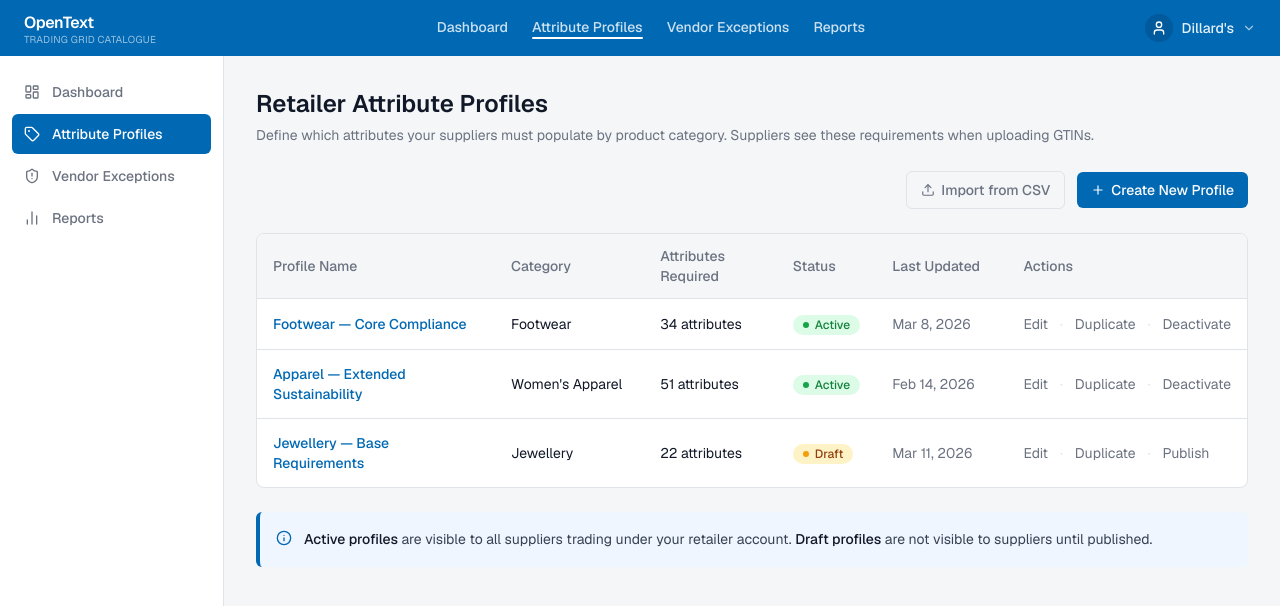
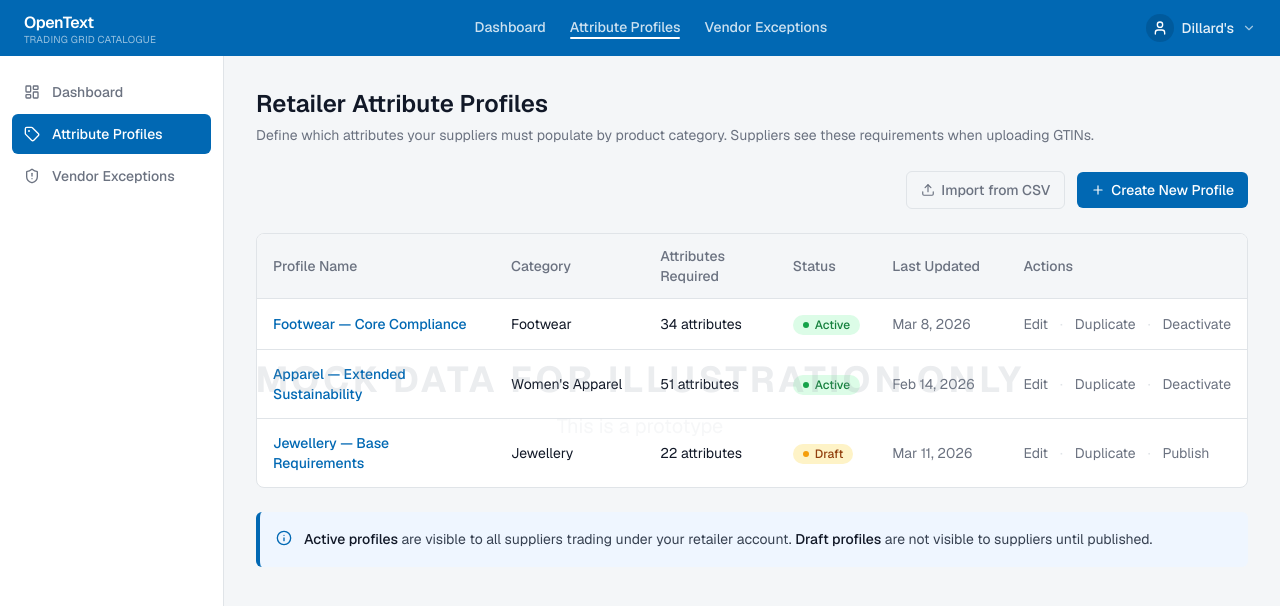
Before and after one commit to singhwanderer/v0-retailer-specific, a Next.js app: page / in a window 1280 px wide. Shown: the top 606 px of the page. Built offline with nearby package versions, Linux system fonts and the light colour scheme.

Commit message:
refactor: clean up navigation and add watermark overlay\n\nRemove "Reports" and audit trail, add watermark overlay for mock data

```diff
--- a/app/page.tsx
+++ b/app/page.tsx
@@ -11,7 +11,6 @@ type Screen =
   | "dashboard"
   | "attribute-profiles"
   | "vendor-exceptions"
-  | "reports"
   | "profile-detail"
 
 function DashboardPlaceholder() {
@@ -19,15 +18,6 @@ function DashboardPlaceholder() {
     <div className="p-8 flex flex-col gap-4">
       <h1 className="text-2xl font-semibold text-[#111827]">Dashboard</h1>
       <p className="text-sm text-[#6B7280]">Dashboard content is out of scope for this prototype.</p>
-    </div>
-  )
-}
-
-function ReportsPlaceholder() {
-  return (
-    <div className="p-8 flex flex-col gap-4">
-      <h1 className="text-2xl font-semibold text-[#111827]">Reports</h1>
-      <p className="text-sm text-[#6B7280]">Reports content is out of scope for this prototype.</p>
     </div>
   )
 }
@@ -40,8 +30,7 @@ export default function RetailerPortal() {
     if (
       id === "dashboard" ||
       id === "attribute-profiles" ||
-      id === "vendor-exceptions" ||
-      id === "reports"
+      id === "vendor-exceptions"
     ) {
       setScreen(id as Screen)
     }
@@ -52,7 +41,30 @@ export default function RetailerPortal() {
     screen === "profile-detail" ? "attribute-profiles" : screen
 
   return (
-    <div className="flex flex-col h-screen overflow-hidden" style={{ backgroundColor: "#F4F6F8" }}>
+    <div className="flex flex-col h-screen overflow-hidden relative" style={{ backgroundColor: "#F4F6F8" }}>
+      {/* Watermark overlay */}
+      <div
+        className="fixed inset-0 pointer-events-none flex items-center justify-center z-10"
+        style={{
+          opacity: 0.2,
+        }}
+      >
+        <div className="text-center">
+          <p
+            className="text-4xl font-bold tracking-widest"
+            style={{ color: "#9CA3AF" }}
+          >
+            MOCK DATA FOR ILLUSTRATION ONLY
+          </p>
+          <p
+            className="text-xl mt-3"
+            style={{ color: "#D1D5DB" }}
+          >
+            This is a prototype
+          </p>
+        </div>
+      </div>
+
       {/* Top navigation bar */}
       <TopNav activeScreen={activeScreen} onNavigate={handleNavigate} />
 
@@ -73,8 +85,6 @@ export default function RetailerPortal() {
           )}
 
           {screen === "vendor-exceptions" && <Screen3VendorExceptions />}
-
-          {screen === "reports" && <ReportsPlaceholder />}
         </main>
       </div>
     </div>
--- a/components/portal/screen2-profile-detail.tsx
+++ b/components/portal/screen2-profile-detail.tsx
@@ -336,8 +336,7 @@ export function Screen2ProfileDetail({ onBack }: Screen2Props) {
               </button>
             </div>
             <p className="text-xs" style={{ color: "#6B7280" }}>
-              Category: Footwear · 34 attributes required · Last edited Mar 8, 2026 by{" "}
-              <span className="text-[#0168B3]">Anita.Rogers@dillards.com</span>
+              Category: Footwear · 34 attributes required
             </p>
           </div>
 
--- a/components/portal/screen3-vendor-exceptions.tsx
+++ b/components/portal/screen3-vendor-exceptions.tsx
@@ -65,7 +65,7 @@ interface ExceptionRow {
 
 const exceptions: ExceptionRow[] = [
   {
-    vendor: "J.Renée by Remac",
+    vendor: "J.Renée",
     profile: "Footwear — Core Compliance",
     exceptionType: "Attribute Waiver",
     attributes: ["Heel Height", "Platform Height"],
--- a/components/portal/sidebar.tsx
+++ b/components/portal/sidebar.tsx
@@ -1,6 +1,6 @@
 "use client"
 
-import { LayoutDashboard, Tag, ShieldAlert, BarChart2 } from "lucide-react"
+import { LayoutDashboard, Tag, ShieldAlert } from "lucide-react"
 import { cn } from "@/lib/utils"
 
 interface SidebarProps {
@@ -12,7 +12,6 @@ const navItems = [
   { id: "dashboard", label: "Dashboard", icon: LayoutDashboard },
   { id: "attribute-profiles", label: "Attribute Profiles", icon: Tag },
   { id: "vendor-exceptions", label: "Vendor Exceptions", icon: ShieldAlert },
-  { id: "reports", label: "Reports", icon: BarChart2 },
 ]
 
 export function Sidebar({ activeScreen, onNavigate }: SidebarProps) {
--- a/components/portal/top-nav.tsx
+++ b/components/portal/top-nav.tsx
@@ -11,7 +11,6 @@ const navLinks = [
   { id: "dashboard", label: "Dashboard" },
   { id: "attribute-profiles", label: "Attribute Profiles" },
   { id: "vendor-exceptions", label: "Vendor Exceptions" },
-  { id: "reports", label: "Reports" },
 ]
 
 export function TopNav({ activeScreen, onNavigate }: TopNavProps) {
```
Also changed, not shown: 2 other files (tests, documents, lock files or other folders).
